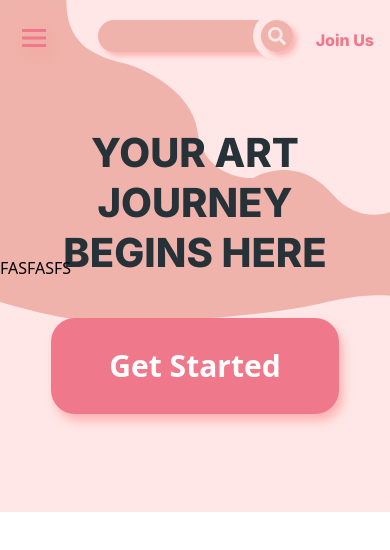
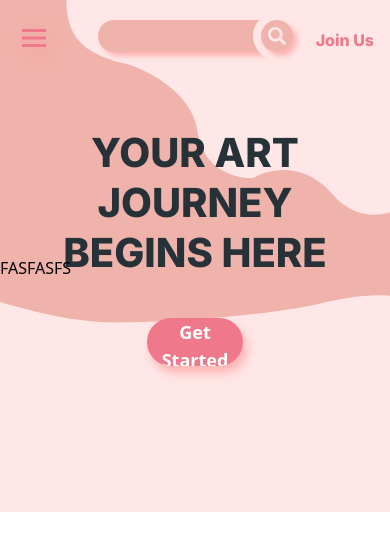
Before and after one commit to Tony-ArtZ/art-comm, a Next.js app: page / in a window 390 px wide. Shown: the top 550 px of the page. Built offline with nearby package versions, Linux system fonts and the light colour scheme.

Commit message:
button fix

```diff
--- a/styles/globals.css
+++ b/styles/globals.css
@@ -4,7 +4,7 @@
 
 @layer components {
   .btn-primary {
-    @apply bg-interactive w-72 h-24 rounded-3xl mt-10 text-white text-3xl font-bold shadow-glow overflow-hidden relative before:h-96 before:w-32 before:translate-y-32 before:rotate-[30deg] before:absolute before:bg-white before:bottom-0 before:translate-x-[-180px] before:left-0 before:transition-all before:ease-in-out before:duration-300 hover:before:translate-x-96 hover:bg-secondary hover:border-4 hover:border-interactive hover:shadow-glowHigh hover:text-interactive transition-all ease-in duration-300;
+    @apply bg-interactive sm:w-72 sm:h-24 h-12 w-24 rounded-3xl mt-10 text-white sm:text-3xl text-lg font-bold shadow-glow overflow-hidden relative before:h-96 before:w-32 before:translate-y-32 before:rotate-[30deg] before:absolute before:bg-white before:bottom-0 before:translate-x-[-180px] before:left-0 before:transition-all before:ease-in-out before:duration-300 hover:before:translate-x-96 hover:bg-secondary hover:border-4 hover:border-interactive hover:shadow-glowHigh hover:text-interactive transition-all ease-in duration-300;
   }
 
   .list-item {
```
